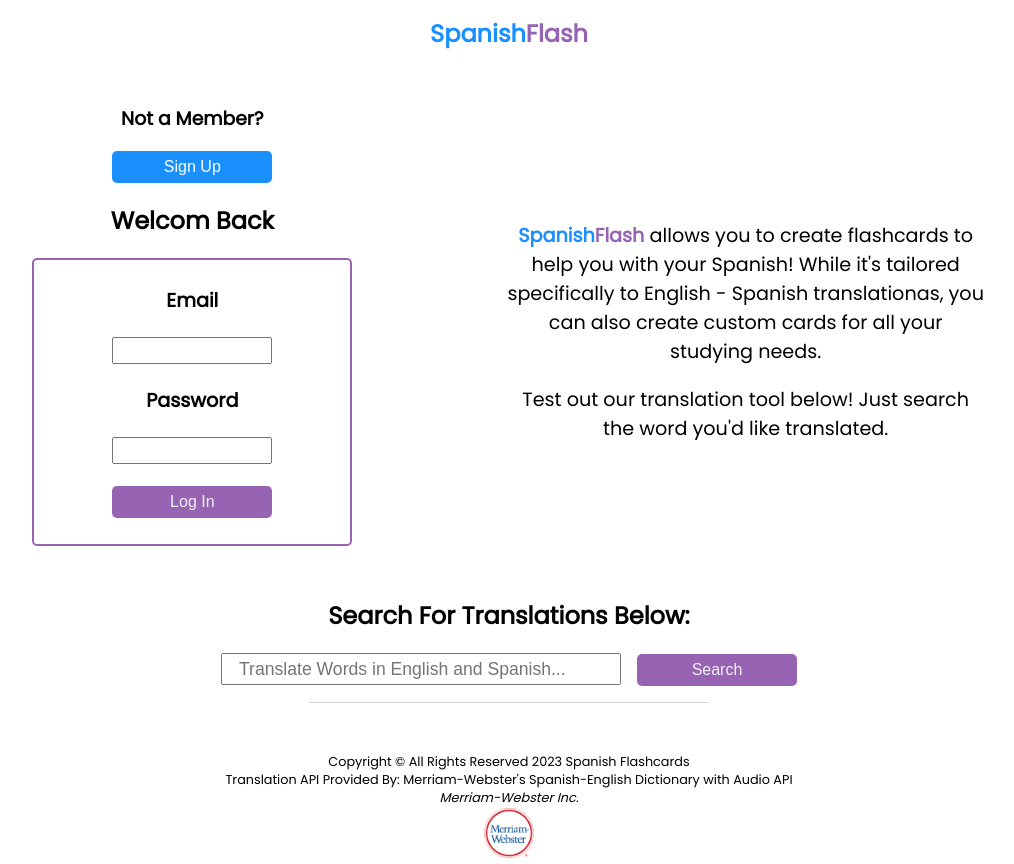
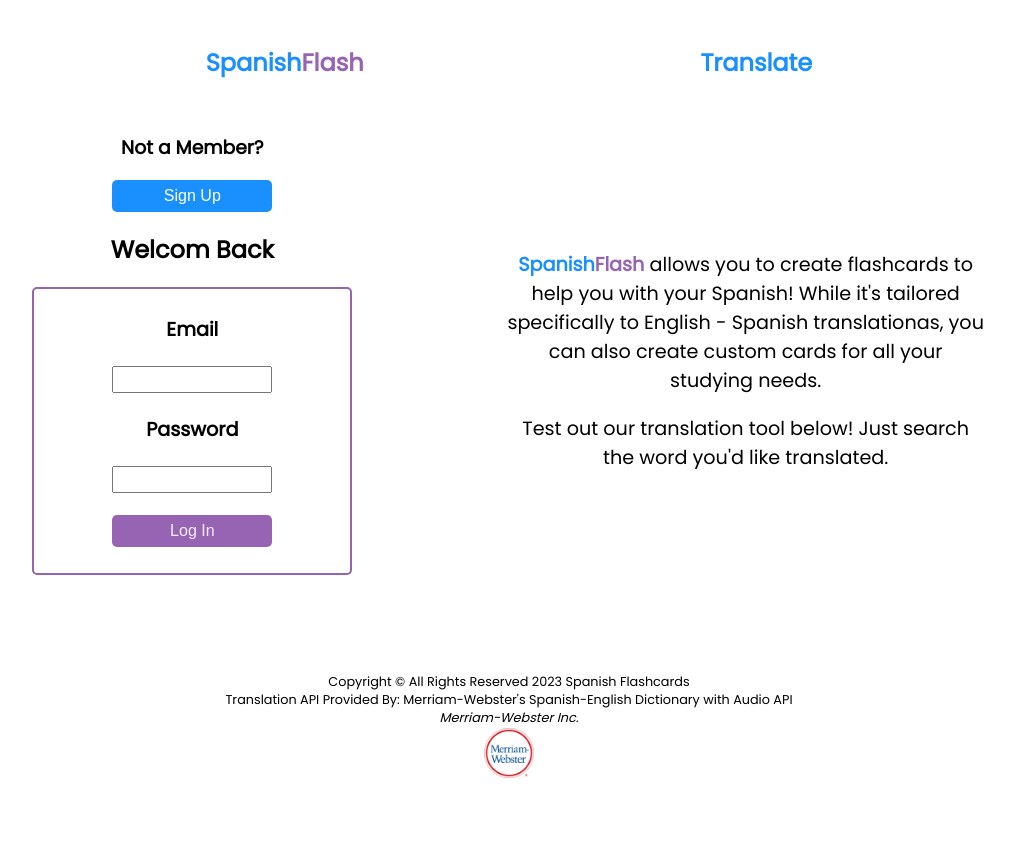
Before and after one commit to al-brooks/spanish-flashcards-client, a React (Create React App) app: page /flashcards/decks/1/edit in a window 1280 px wide. Shown: the whole page, without its empty margins (131-1145 px from the left). After the commit the page ends 800 px from the top, so only its background shows below. Built offline with nearby package versions, Linux system fonts and the light colour scheme.

Commit message:
updates landing page

```diff
--- a/src/components/NavBar/NavBar.js
+++ b/src/components/NavBar/NavBar.js
@@ -12,9 +12,9 @@ export default function NavBar({ user, setUser }) {
       <Link to={"/"}>
         Spanish<span className="color-word">Flash</span>
       </Link>
+      <Link to={"/translate"}>Translate</Link>
       {user ? (
         <>
-          <Link to={"/translate"}>Translate</Link>
           <Link to={"/flashcards"}>Flashcards</Link>
           <Link to="" onClick={handleLogOut}>
             Log Out
--- a/src/pages/App/App.js
+++ b/src/pages/App/App.js
@@ -62,7 +62,6 @@ function App() {
       ) : (
         <main>
           <AuthPage path="/" setUser={setUser} />
-          <SearchPage />
         </main>
       )}
       <Footer />
```
